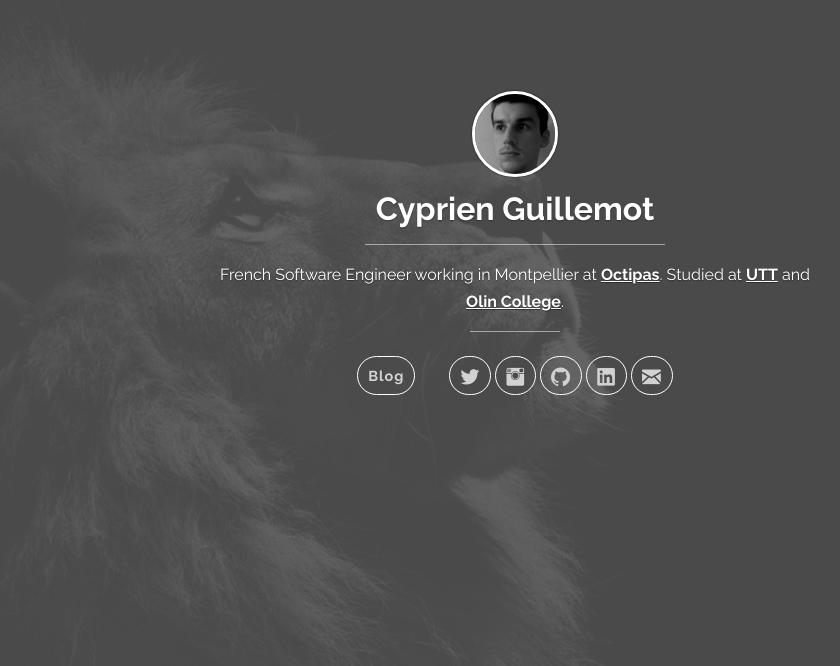
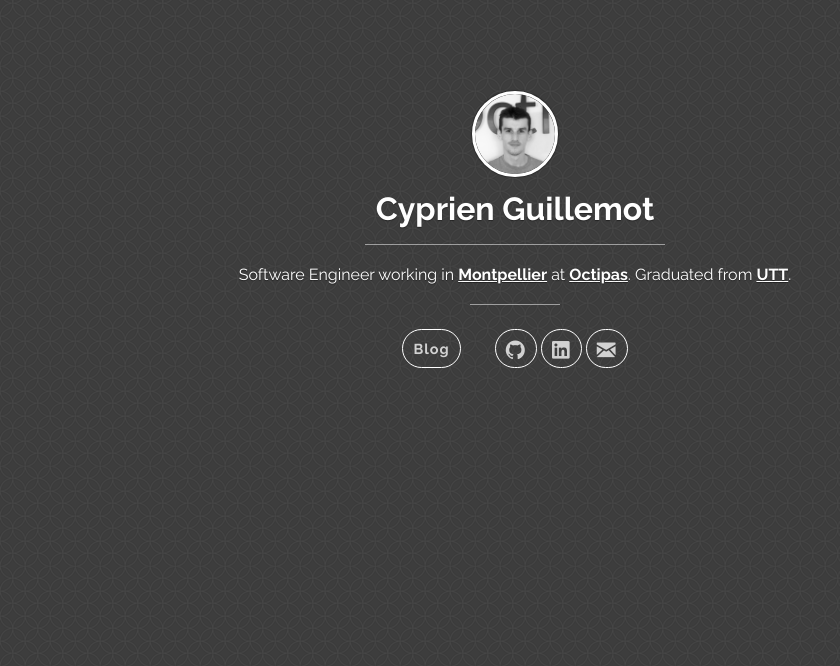
Before and after one commit to cyprieng/Personal-Landing-Page, a plain HTML site: page index.html in a window 1280 px wide. Shown: the part 134-800 px from the top of the page, without its empty margins (125-965 px from the left). Drawn offline with Linux system fonts and the light colour scheme.

Commit message:
Update text, photo and background

```diff
--- a/index.html
+++ b/index.html
@@ -28,15 +28,13 @@
 <div id="overlay"></div>
 <body>
   <div id="content">
-    <img src="./images/pic.jpg" width="80" alt="Logo" class="avatar">
+    <img src="./images/photo.png" width="80" alt="Logo" class="avatar">
     <h1>Cyprien Guillemot</h1>
     <hr/>
-    <p>French Software Engineer working in Montpellier at <a href="http://octipas.com/">Octipas</a>. Studied at <a href="http://www.utt.fr/fr/index.html">UTT</a> and <a href="http://olin.edu/">Olin College</a>.</p>
+    <p>Software Engineer working in <a href="https://www.google.fr/maps/place/Montpellier/">Montpellier</a> at <a href="http://octipas.com/">Octipas</a>. Graduated from <a href="http://www.utt.fr/fr/index.html">UTT</a>.</p>
     <hr class="small" />
     <p class="social">
       <a href="./blog/" class="blog">Blog</a>
-      <a href="https://twitter.com/cyprien_g"><i class="fi-social-twitter"></i></a>
-      <a href="https://www.instagram.com/cyprien.guillemot/"><i class="fi-social-instagram"></i></a>
       <a href="https://github.com/cyprieng"><i class="fi-social-github"></i></a>
       <a href="https://www.linkedin.com/in/cguillemot"><i class="fi-social-linkedin"></i></a>
       <a href="mailto:cyprien@guillemot.me"><i class="fi-mail"></i></a>
--- a/style.css
+++ b/style.css
@@ -8,8 +8,7 @@ html{
 body{
   height: 100%;
   width: 100%;
-  background: url(./images/background.jpg) center center no-repeat #666666;
-  background-size: cover;
+  background: url(./images/background.png) repeat;
   overflow: hidden;
   padding: 0;
   margin: 0;
@@ -36,7 +35,7 @@ hr.small{
 }
 
 #overlay{
-  background-color: rgba(83, 83, 83, 0.9);
+  background-color: rgba(83, 83, 83, 0.7);
   height: 100%;
   width: 100%;
   position: absolute;
```
Also changed, not shown: images/background.jpg (deleted), images/background.png (added), images/photo.png (added), images/pic.jpg (deleted).
